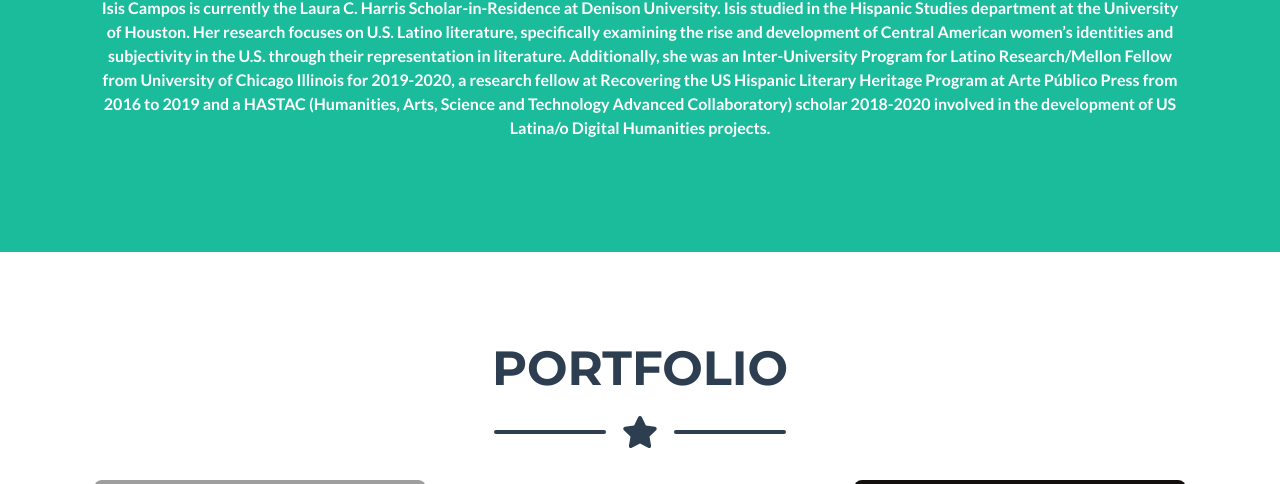
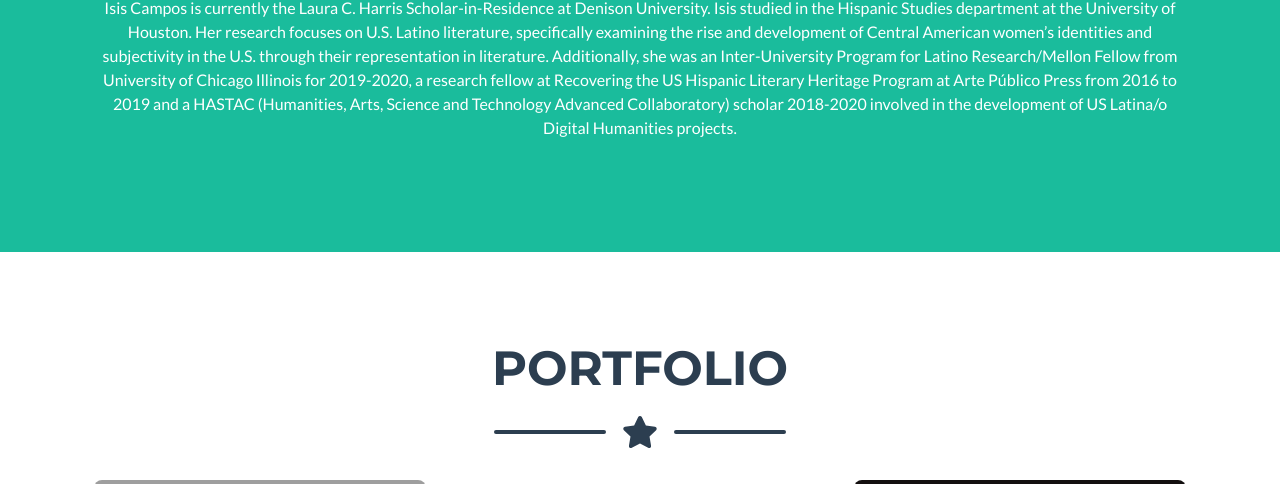
Before and after one commit to camposisis/Digitizing-Latina-Research, a website: page index.html in a window 1280 px wide. Shown: the part 616-1100 px from the top of the page. Drawn offline with nearby package versions, Linux system fonts and the light colour scheme; grey boxes are pictures that could not be loaded.

Commit message:
Update index.html

```diff
--- a/index.html
+++ b/index.html
@@ -49,9 +49,9 @@
                 </div>
                 <!-- Masthead Subheading-->
                 <p class="masthead-subheading font-weight-light mb-0">US Latinx Scholar- Digital Humanist- US Central American</p>
-                <p><b> Isis Campos is currently the Laura C. Harris Scholar-in-Residence at Denison University. Isis studied in the Hispanic Studies department at the University of Houston. Her research focuses on U.S. Latino literature, specifically examining the rise and development of Central American women’s identities and subjectivity in the U.S. through their representation in literature. Additionally, she was an Inter-University Program for Latino Research/Mellon Fellow from University of Chicago Illinois for 2019-2020, a research fellow at Recovering the US Hispanic Literary Heritage Program at Arte Público Press from 2016 to 2019 and a HASTAC (Humanities, Arts, Science and Technology Advanced Collaboratory) scholar 2018-2020 involved in the development of US Latina/o Digital Humanities projects.
+                <p> Isis Campos is currently the Laura C. Harris Scholar-in-Residence at Denison University. Isis studied in the Hispanic Studies department at the University of Houston. Her research focuses on U.S. Latino literature, specifically examining the rise and development of Central American women’s identities and subjectivity in the U.S. through their representation in literature. Additionally, she was an Inter-University Program for Latino Research/Mellon Fellow from University of Chicago Illinois for 2019-2020, a research fellow at Recovering the US Hispanic Literary Heritage Program at Arte Público Press from 2016 to 2019 and a HASTAC (Humanities, Arts, Science and Technology Advanced Collaboratory) scholar 2018-2020 involved in the development of US Latina/o Digital Humanities projects.
 
-</b></p>
+</p>
             </div>
         </header>
        <!-- Portfolio Section-->
```
